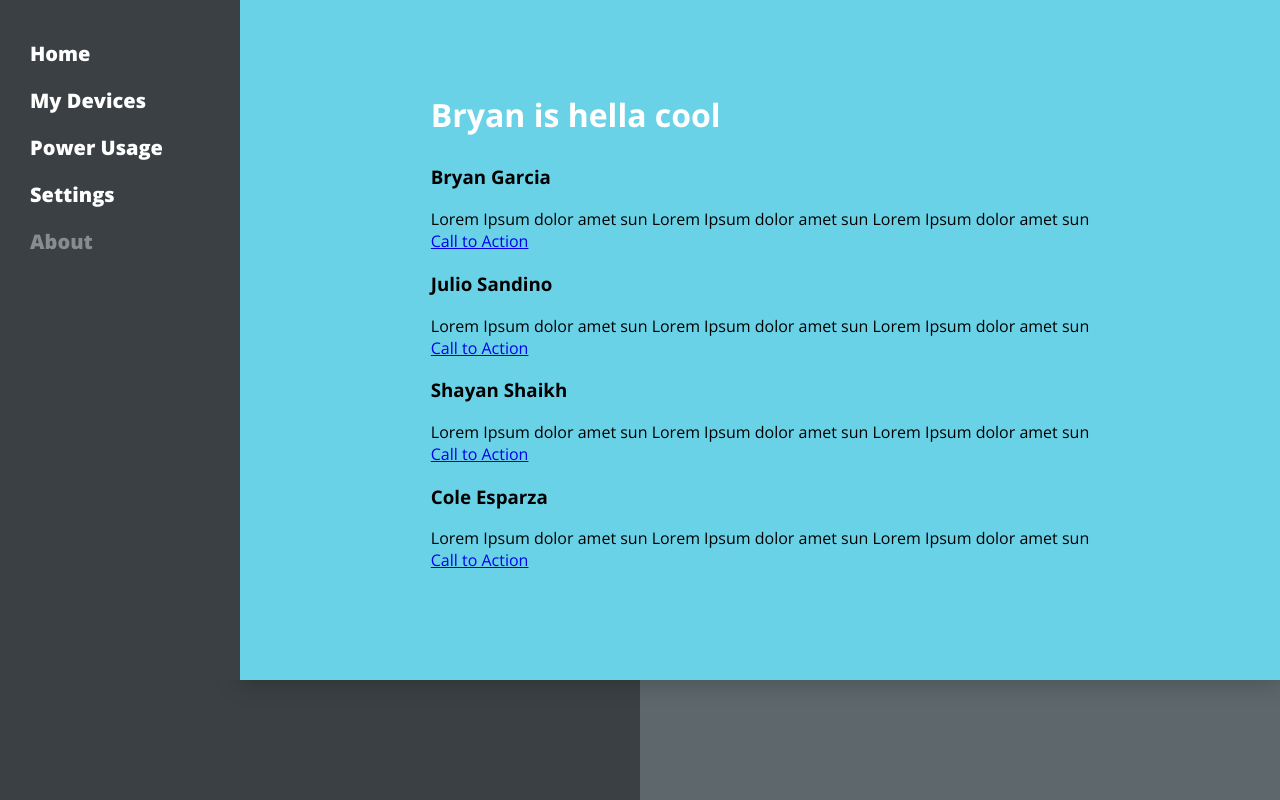
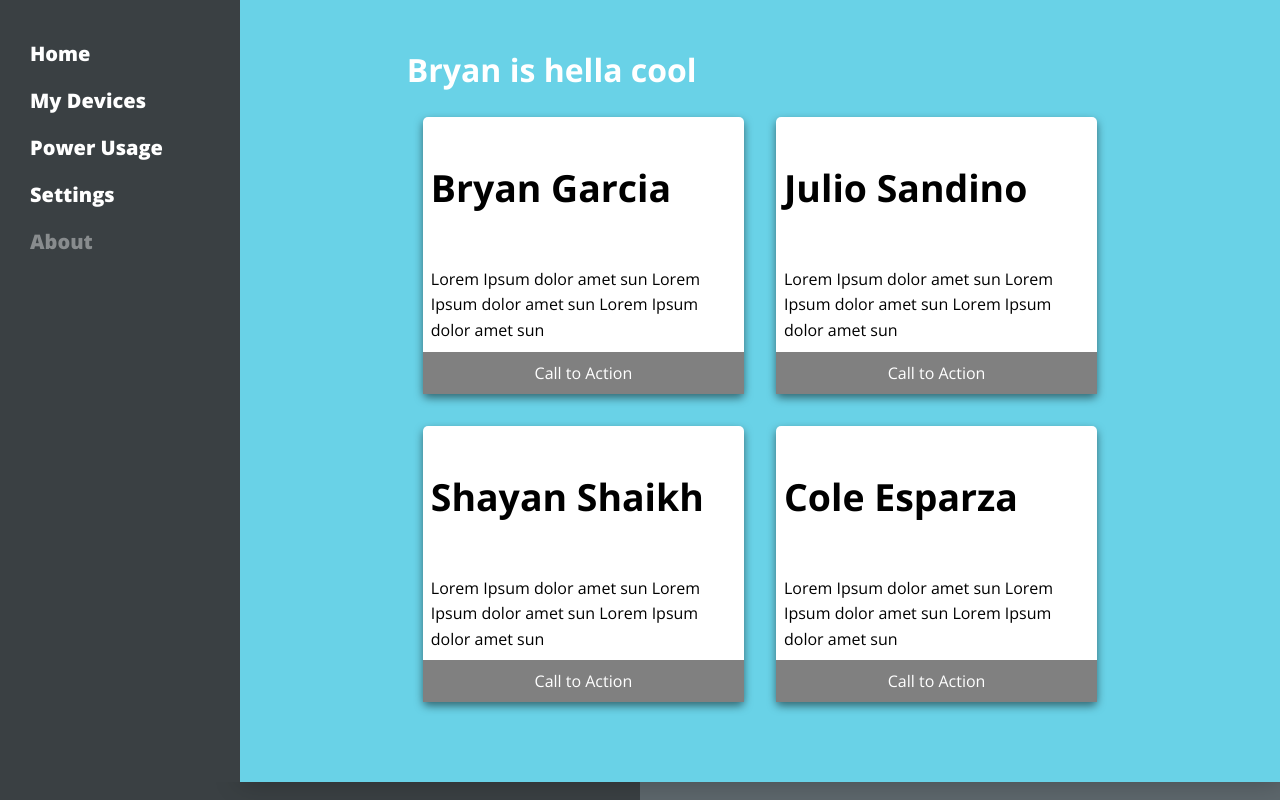
Before and after one commit to juliosandino/voltson-cruz, a Flask app: template templates/index.html in a window 1280 px wide. Run offline with Flask 2, Linux system fonts and the light colour scheme; the template is opened without the code that fills it, so the values that code supplies are empty.

Commit message:
cards put in

```diff
--- a/static/css/base.css
+++ b/static/css/base.css
@@ -72,7 +72,7 @@
 }
 
 .band-inner {
-  display: table-cell;
+  display: inline-block;
   vertical-align: middle;
   padding: 3em 0 4em;
 }
@@ -201,6 +201,51 @@
   left: 0;
 }
 
+.card {
+    /* Add shadows to create the card effect */
+    box-shadow: 0 4px 8px 0 rgba(0,0,0,0.5);
+    transition: 0.3s;
+    background-color: white;
+    border-radius: 5px; /* 5px rounded corners */
+}
+
+.card-container {
+    display: grid;
+    padding: 1rem;
+    grid-template-columns: repeat(auto-fit, minmax(320px, 1fr));
+    grid-gap: 2rem;
+}
+
+.card__title {
+    font-size: 2rem;
+    padding: .5rem;
+}
+
+.card__description {
+    padding: .5rem;
+    line-height: 1.6em;
+}
+
+.button {
+    display: block;
+    background-color: gray;
+    padding: 10px 20px;
+    color: white;
+    text-decoration: none;
+    text-align: center;
+    transition: .3s ease-out;
+}
+
+/* Add rounded corners to the top left and the top right corner of the image */
+img {
+    border-radius: 5px 5px 0 0;
+}
+
+/* On mouse-over, add a deeper shadow */
+.card:hover {
+    box-shadow: 0 8px 16px 0 rgba(0,0,0,0.2);
+}
+
 @media screen and (max-width: 980px) {
   .menu {
     display: block;
```
